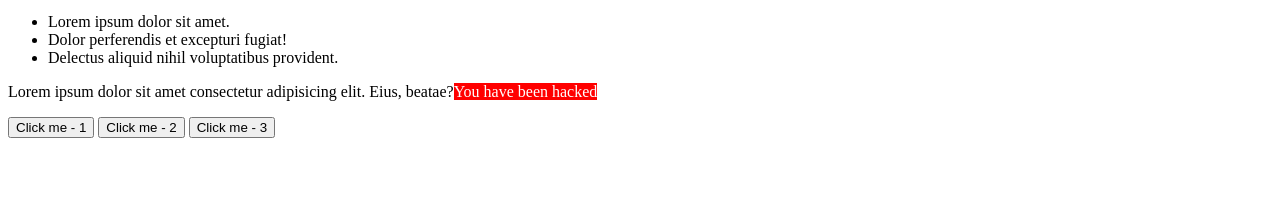
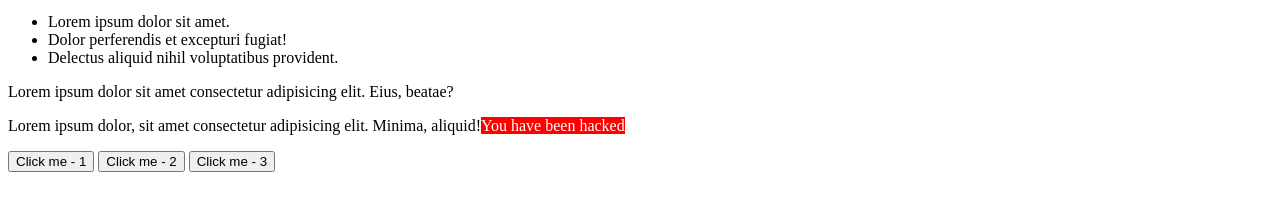
Before and after one commit to SazidulAlam47/Fundamentals-JavaScript, a plain HTML site: page event/index.html in a window 1280 px wide. Shown: the part 119-330 px from the top of the page. Drawn offline with Linux system fonts and the light colour scheme.

Commit message:
added one more p tag

```diff
--- a/event/index.html
+++ b/event/index.html
@@ -19,6 +19,8 @@
             <li>Delectus aliquid nihil voluptatibus provident.</li>
         </ul>
         <p>Lorem ipsum dolor sit amet consectetur adipisicing elit. Eius, beatae?</p>
+
+        <p>Lorem ipsum dolor, sit amet consectetur adipisicing elit. Minima, aliquid!</p>
     </div>
 
     <button id="btn-1">Click me - 1</button>
```
